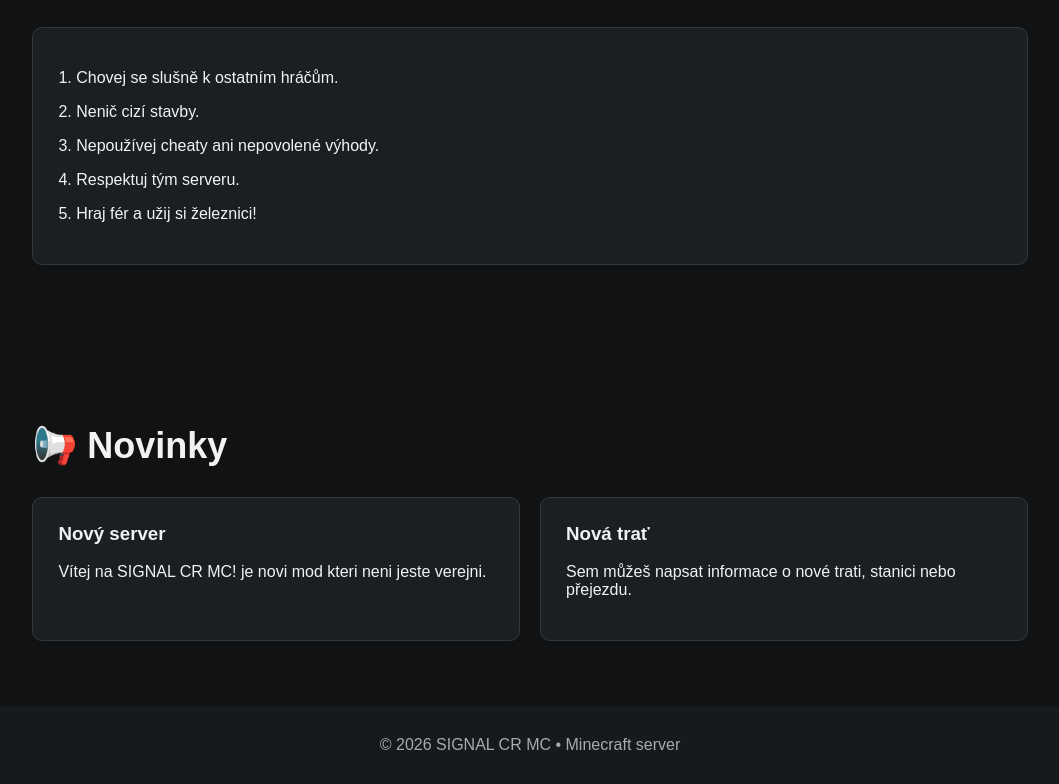
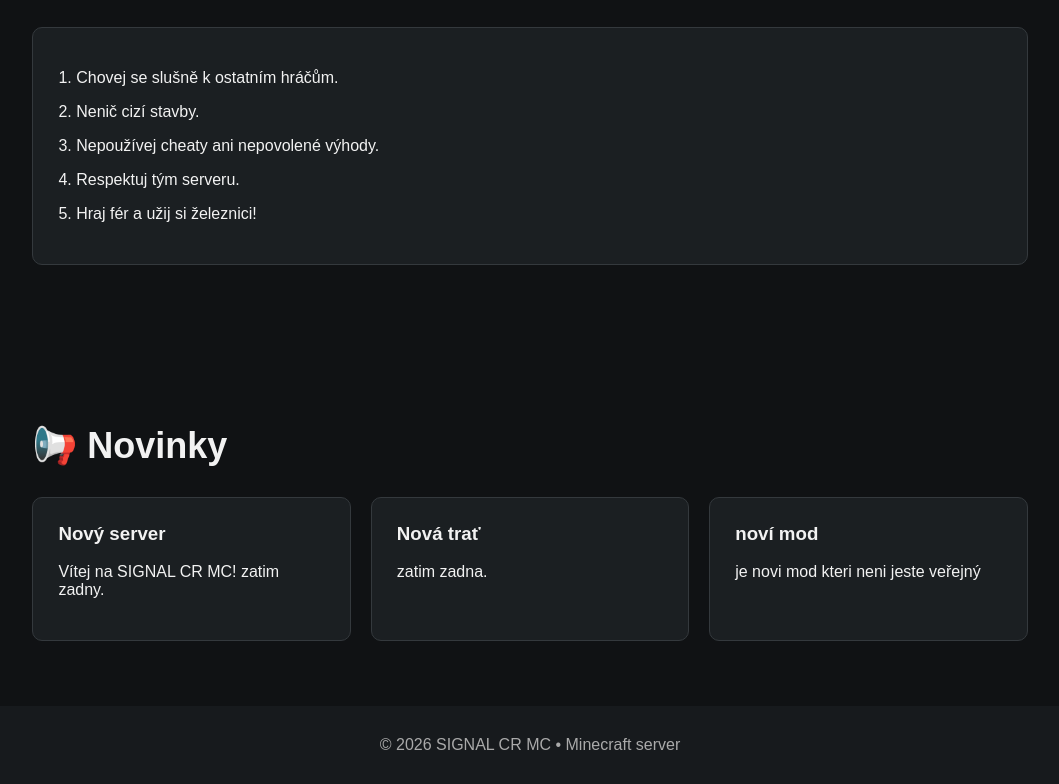
Before and after one commit to radim960/signal-cr-mc, a plain HTML site: page index.html in a window 1280 px wide. Shown: the part 1821-2605 px from the top of the page, without its empty margins (110-1169 px from the left). Drawn offline with Linux system fonts and the light colour scheme.

Commit message:
Update index.html

```diff
--- a/index.html
+++ b/index.html
@@ -69,8 +69,9 @@
 <section id="novinky">
 <h2>📢 Novinky</h2>
 <div class="cards">
-<div class="card"><h3>Nový server</h3><p>Vítej na SIGNAL CR MC! je novi mod kteri neni jeste verejni.</p></div>
-<div class="card"><h3>Nová trať</h3><p>Sem můžeš napsat informace o nové trati, stanici nebo přejezdu.</p></div>
+<div class="card"><h3>Nový server</h3><p>Vítej na SIGNAL CR MC! zatim zadny.</p></div>
+<div class="card"><h3>Nová trať</h3><p>zatim zadna.</p></div>
+<div class="card"><h3>noví mod</h3><p>je novi mod kteri neni jeste veřejný
 </div>
 </section>
 </main>
```
